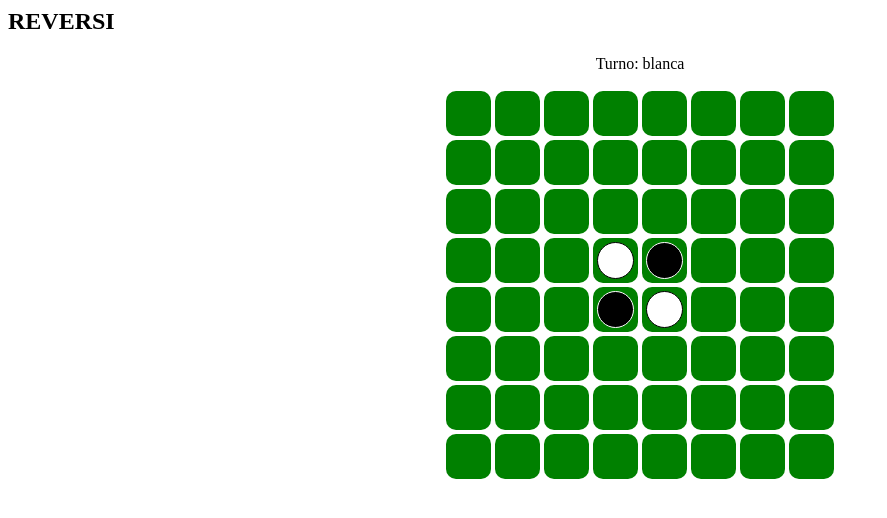
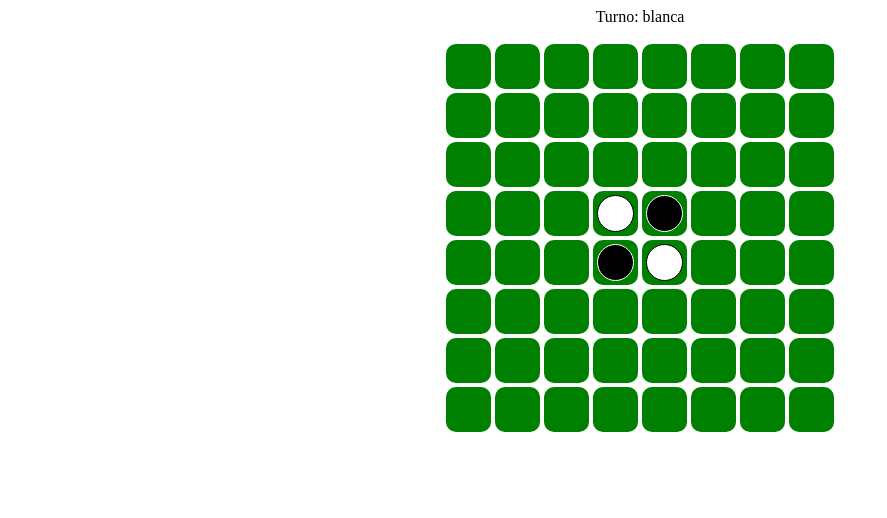
Before and after one commit to Davix76/REVERSI, a plain HTML site: page index.html in a window 1280 px wide. Shown: the whole page, without its empty margins (0-887 px from the left). Drawn offline with nearby package versions, Linux system fonts and the light colour scheme.

Commit message:
cambios realizados

```diff
--- a/index.html
+++ b/index.html
@@ -2,12 +2,12 @@
 
 <head>
   <meta charset="UTF-8">
-  <title>Othello game</title>
+  <title>REVERSI GAME</title>
   <link rel="stylesheet" href="css/styles.min.css">
 </head>
 
 <body>
-  <h2>REVERSI</h2>
+
   <div id="game"></div>
 
   <script src="https://ajax.googleapis.com/ajax/libs/jquery/3.1.1/jquery.min.js"></script>
```
Also changed, not shown: js/board.js (+12 -12 lines).
